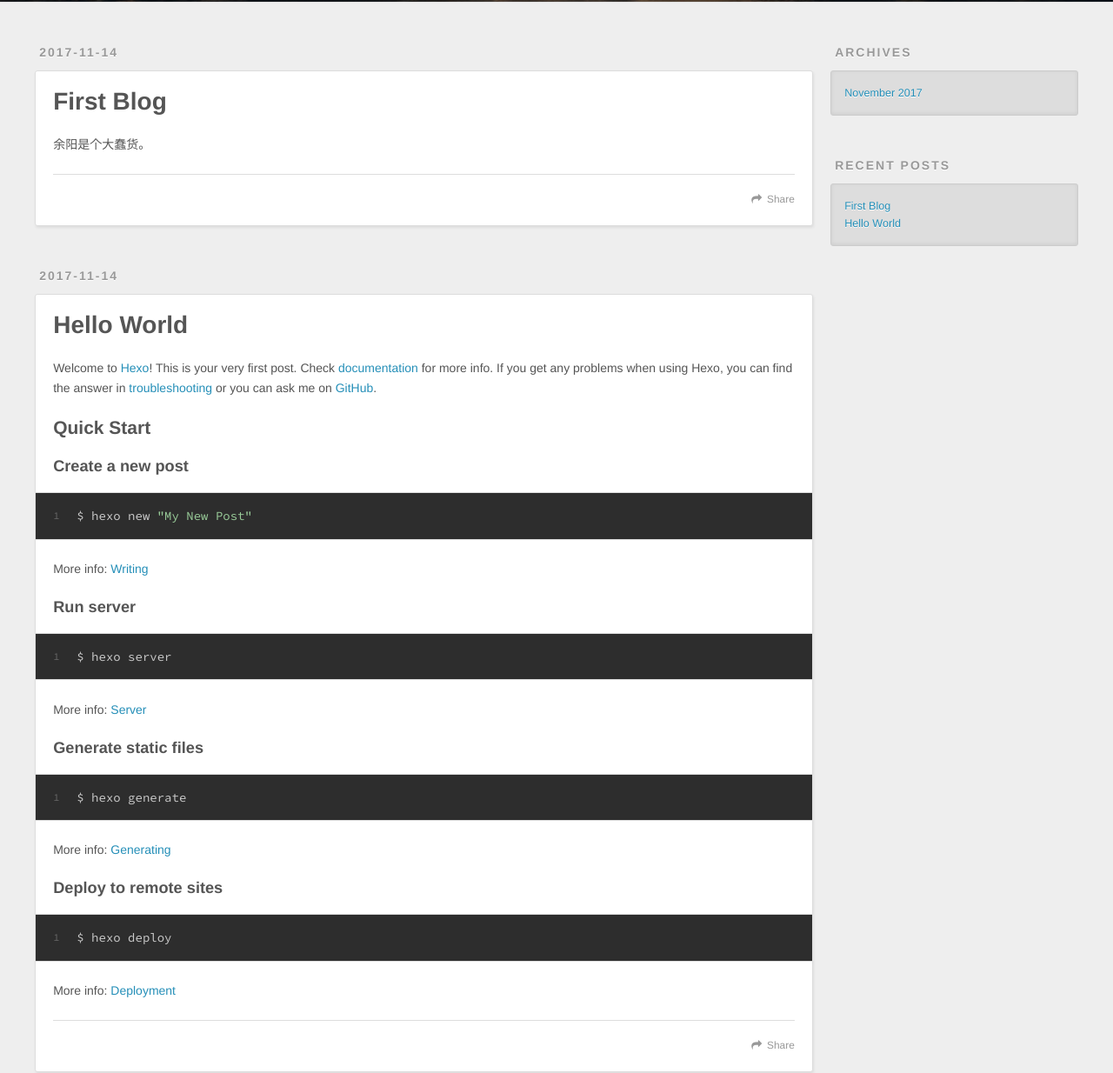
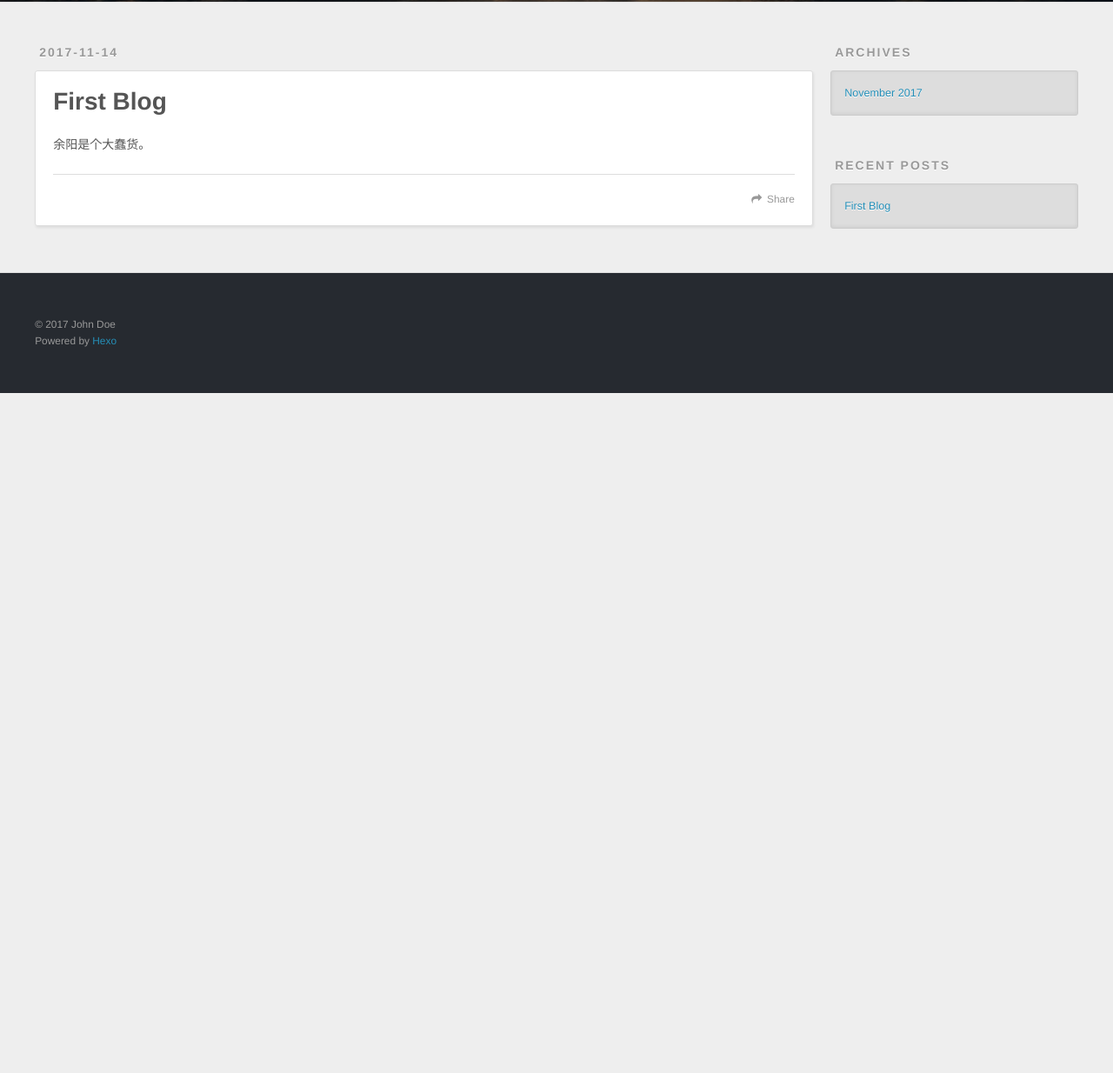
Before and after one commit to hellomercury/hellomercury.github.io, a plain HTML site: page index.html in a window 1280 px wide. Shown: the part 298-1532 px from the top of the page at 87% size. After the commit the page ends 800 px from the top, so only its background shows below. Drawn offline with nearby package versions, Linux system fonts and the light colour scheme.

Commit message:
Site updated: 2017-11-14 18:56:07

```diff
--- a/index.html
+++ b/index.html
@@ -88,52 +88,7 @@
 
     </div>
     <footer class="article-footer">
-      <a data-url="http://yoursite.com/2017/11/14/First-Blog/" data-id="cj9zi4q9u0000n49u61dej7g9" class="article-share-link">Share</a>
-
-
-    </footer>
-  </div>
-
-</article>
-
-
-
-    <article id="post-hello-world" class="article article-type-post" itemscope itemprop="blogPost">
-  <div class="article-meta">
-    <a href="/2017/11/14/hello-world/" class="article-date">
-  <time datetime="2017-11-14T10:17:39.261Z" itemprop="datePublished">2017-11-14</time>
-</a>
-
-  </div>
-  <div class="article-inner">
-
-
-      <header class="article-header">
-
-
-    <h1 itemprop="name">
-      <a class="article-title" href="/2017/11/14/hello-world/">Hello World</a>
-    </h1>
-
-
-      </header>
-
-    <div class="article-entry" itemprop="articleBody">
-
-        <p>Welcome to <a href="https://hexo.io/" target="_blank" rel="external">Hexo</a>! This is your very first post. Check <a href="https://hexo.io/docs/" target="_blank" rel="external">documentation</a> for more info. If you get any problems when using Hexo, you can find the answer in <a href="https://hexo.io/docs/troubleshooting.html" target="_blank" rel="external">troubleshooting</a> or you can ask me on <a href="https://github.com/hexojs/hexo/issues" target="_blank" rel="external">GitHub</a>.</p>
-<h2 id="Quick-Start"><a href="#Quick-Start" class="headerlink" title="Quick Start"></a>Quick Start</h2><h3 id="Create-a-new-post"><a href="#Create-a-new-post" class="headerlink" title="Create a new post"></a>Create a new post</h3><figure class="highlight bash"><table><tr><td class="gutter"><pre><span class="line">1</span><br></pre></td><td class="code"><pre><span class="line">$ hexo new <span class="string">"My New Post"</span></span><br></pre></td></tr></table></figure>
-<p>More info: <a href="https://hexo.io/docs/writing.html" target="_blank" rel="external">Writing</a></p>
-<h3 id="Run-server"><a href="#Run-server" class="headerlink" title="Run server"></a>Run server</h3><figure class="highlight bash"><table><tr><td class="gutter"><pre><span class="line">1</span><br></pre></td><td class="code"><pre><span class="line">$ hexo server</span><br></pre></td></tr></table></figure>
-<p>More info: <a href="https://hexo.io/docs/server.html" target="_blank" rel="external">Server</a></p>
-<h3 id="Generate-static-files"><a href="#Generate-static-files" class="headerlink" title="Generate static files"></a>Generate static files</h3><figure class="highlight bash"><table><tr><td class="gutter"><pre><span class="line">1</span><br></pre></td><td class="code"><pre><span class="line">$ hexo generate</span><br></pre></td></tr></table></figure>
-<p>More info: <a href="https://hexo.io/docs/generating.html" target="_blank" rel="external">Generating</a></p>
-<h3 id="Deploy-to-remote-sites"><a href="#Deploy-to-remote-sites" class="headerlink" title="Deploy to remote sites"></a>Deploy to remote sites</h3><figure class="highlight bash"><table><tr><td class="gutter"><pre><span class="line">1</span><br></pre></td><td class="code"><pre><span class="line">$ hexo deploy</span><br></pre></td></tr></table></figure>
-<p>More info: <a href="https://hexo.io/docs/deployment.html" target="_blank" rel="external">Deployment</a></p>
-
-
-    </div>
-    <footer class="article-footer">
-      <a data-url="http://yoursite.com/2017/11/14/hello-world/" data-id="cj9zi4q9y0001n49uo430aoir" class="article-share-link">Share</a>
+      <a data-url="http://yoursite.com/2017/11/14/First-Blog/" data-id="cj9zi5hx30000nh9uu2cev52r" class="article-share-link">Share</a>
 
 
     </footer>
@@ -176,10 +131,6 @@
             <a href="/2017/11/14/First-Blog/">First Blog</a>
           </li>
 
-          <li>
-            <a href="/2017/11/14/hello-world/">Hello World</a>
-          </li>
-
       </ul>
     </div>
   </div>
```
Also changed, not shown: 2017/11/14/First-Blog/index.html (+1 -15 lines), archives/2017/11/index.html (+0 -23 lines), archives/2017/index.html (+0 -23 lines), archives/index.html (+0 -23 lines).
